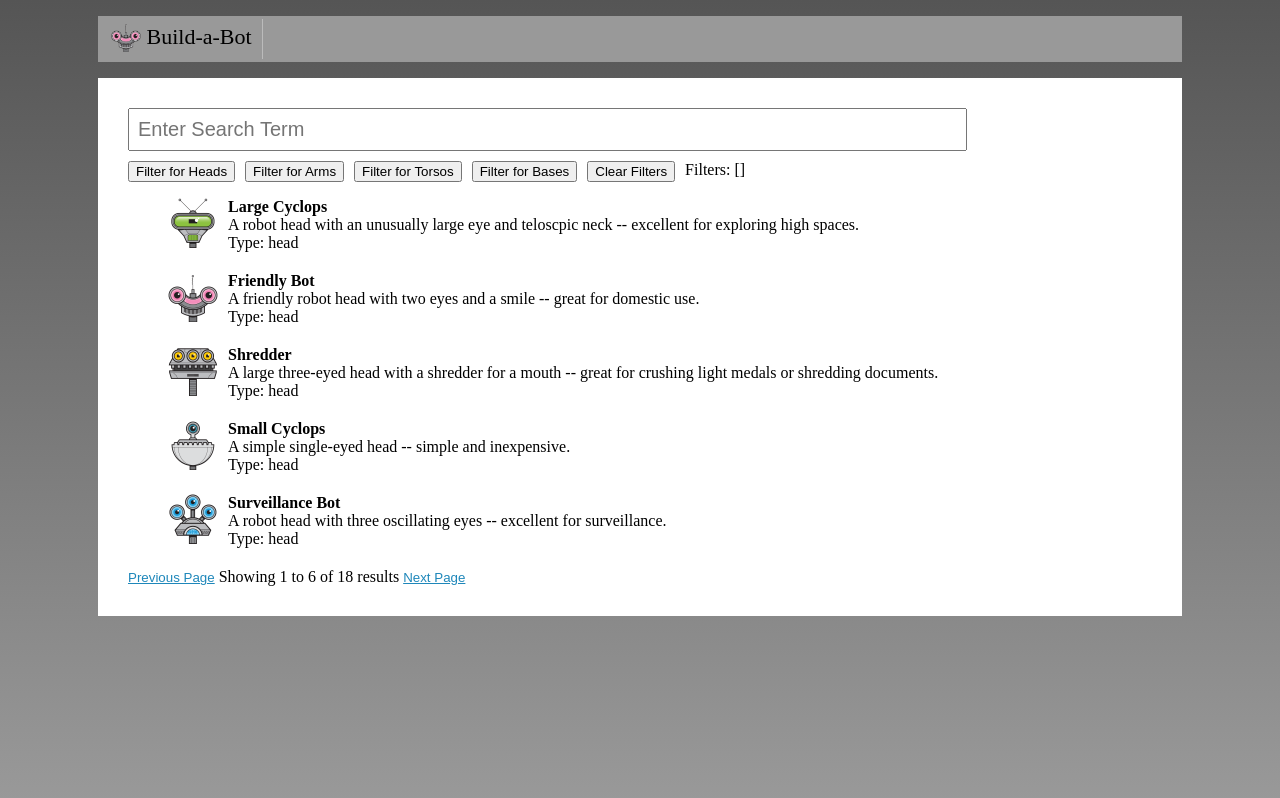
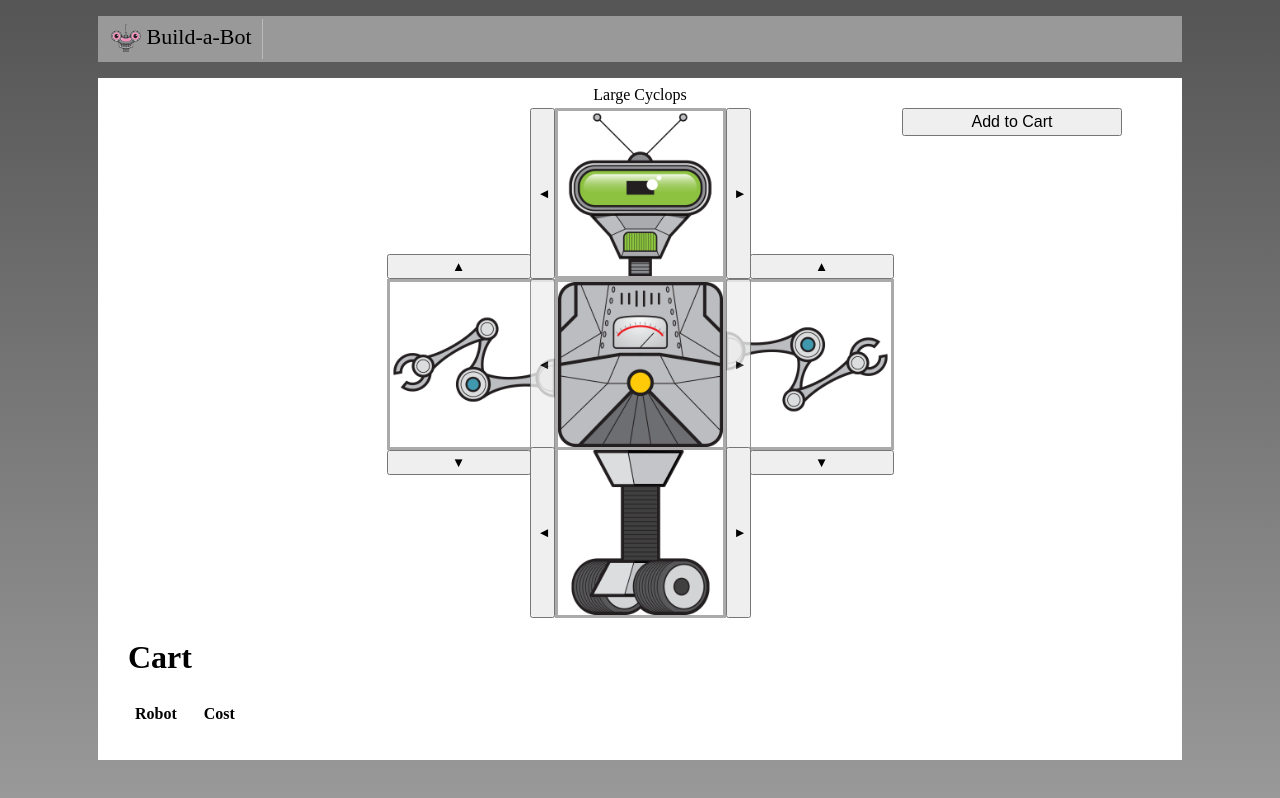
Before and after one commit to guillermorangel/gettingagoodvue, a Vue app in the folder build-a-bot/: page / in a window 1280 px wide. Built offline with nearby package versions, Linux system fonts and the light colour scheme.

Commit message:
Hide the search component, continue to use robot builder

```diff
--- a/build-a-bot/src/App.vue
+++ b/build-a-bot/src/App.vue
@@ -11,20 +11,20 @@
       </nav>
     </header>
     <main>
-      <Search />
+      <RobotBuilder />
     </main>
   </div>
 </template>
 
 <script>
 // import HomePage from './components/HomePage.vue';
-// import RobotBuilder from './components/robot/RobotBuilder.vue';
-import Search from './components/search/Search.vue';
+import RobotBuilder from './components/robot/RobotBuilder.vue';
+// import Search from './components/search/Search.vue';
 
 export default {
   name: 'App',
   components: {
-    Search,
+    RobotBuilder,
   },
 };
 </script>
```
